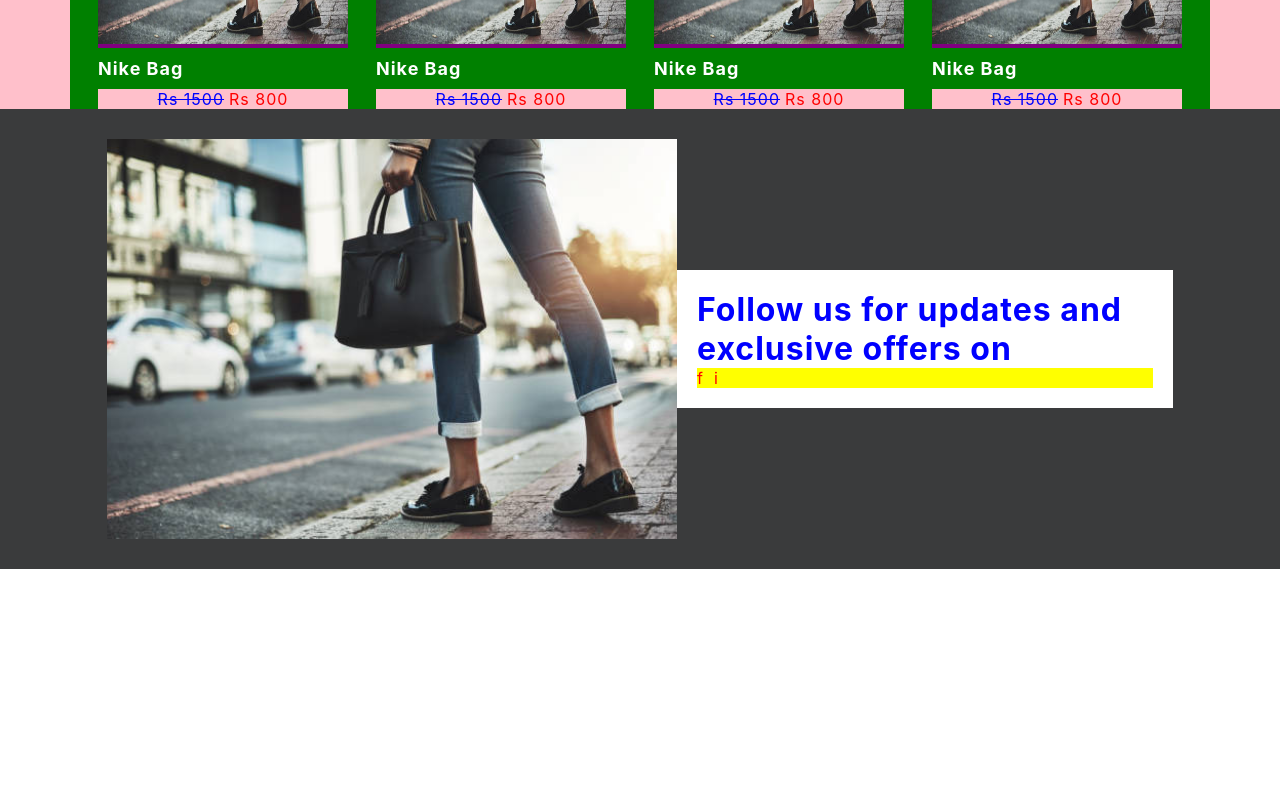
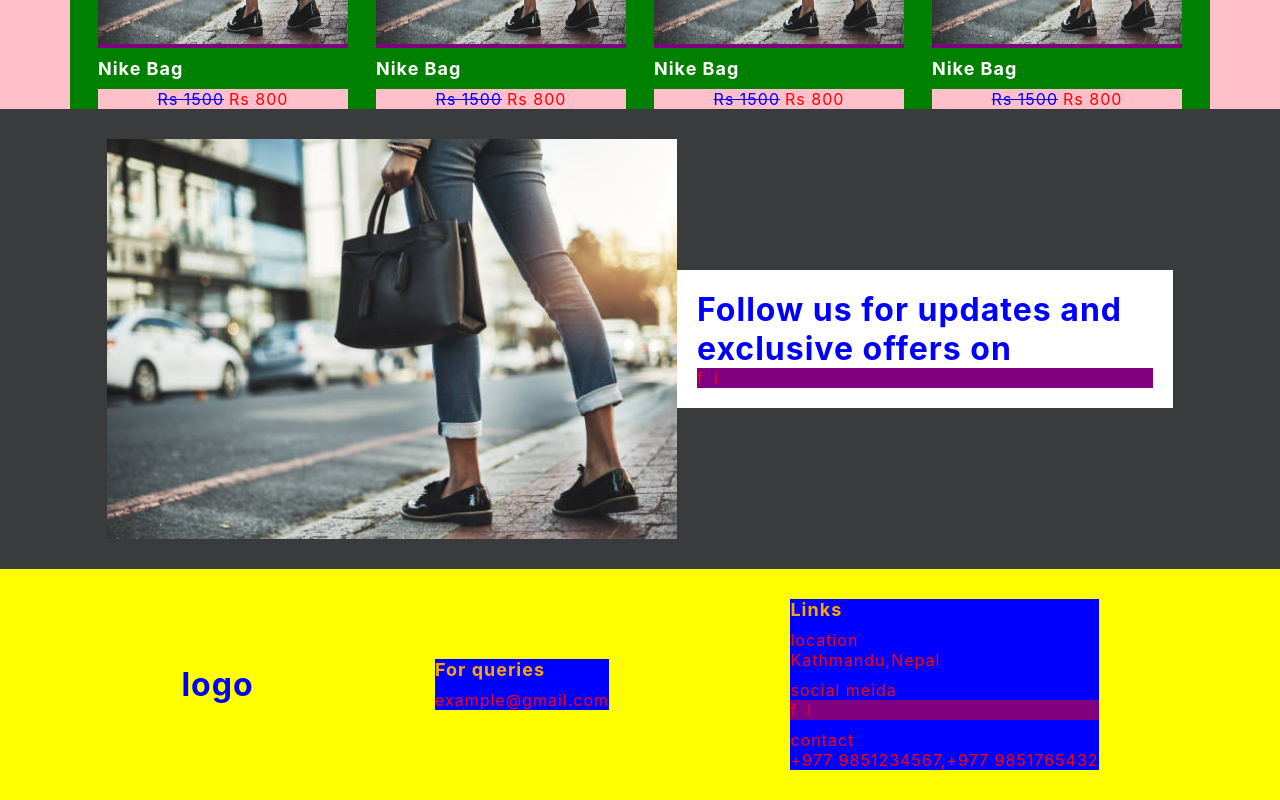
Before and after one commit to AnupRijal123/bag_shopping_website, a React (Create React App) app: page / in a window 1280 px wide. Shown: the part 1430-2230 px from the top of the page. Before the commit the page ends 1999 px from the top, so only its background shows below. Built offline with nearby package versions, Linux system fonts and the light colour scheme.

Commit message:
Completed footer css

```diff
--- a/src/App.js
+++ b/src/App.js
@@ -2,6 +2,7 @@
 import Navbar from './components/Navbar.js';
 import Banner from './components/Banner.js'
 import CardSection from './components/CardSection.js';
+import Footer from './components/Footer.js';
 
 function App() {
   return (
@@ -28,6 +29,10 @@
         </div>
       </div>
 
+      <Footer />
+
+
+
     </>
   )
 }
--- /dev/null
+++ b/src/components/Footer.js
@@ -0,0 +1,42 @@
+import '../styles/Footer.css';
+
+function Footer() {
+    return (
+        <div className="footer">
+            <h1>logo</h1>
+            <div className="footer-column" >
+                <h2>For queries</h2>
+                <p>example@gmail.com</p>
+            </div>
+            <div className="footer-column">
+                <h2>Links</h2>
+
+                <div>
+                    <p>location</p>
+                    <p>Kathmandu,Nepal</p>
+                </div>
+
+
+                <div>
+                    <p>social meida</p>
+                    <div className="social-media-icon-container">
+                        <p>f</p>
+                        <p>i</p>
+                    </div>
+                </div>
+
+
+                <div>
+                    <p>contact</p>
+                    <p>+977 9851234567,+977 9851765432</p>
+
+                </div>
+
+            </div>
+
+
+        </div>
+    )
+}
+
+export default Footer;
--- a/src/styles/App.css
+++ b/src/styles/App.css
@@ -78,7 +78,7 @@
 }
 
 .social-media-icon-container {
-    background-color: yellow;
+    background-color: purple;
     display: flex;
     gap: 10px;
 }
--- /dev/null
+++ b/src/styles/Footer.css
@@ -0,0 +1,25 @@
+.footer {
+    background-color: yellow;
+    padding: 30px 0px;
+    display: flex;
+    align-items: center;
+    justify-content: space-evenly;
+    flex-wrap: wrap;
+}
+
+.footer-column {
+    background-color: blue;
+    display: flex;
+    flex-direction: column;
+    gap: 10px;
+}
+
+/* mobile phones */
+@media only screen and (max-width:520px) {
+    .footer {
+        background-color: pink;
+        flex-direction: column;
+        align-items: initial;
+        padding: 30px 20px;
+    }
+}
```
